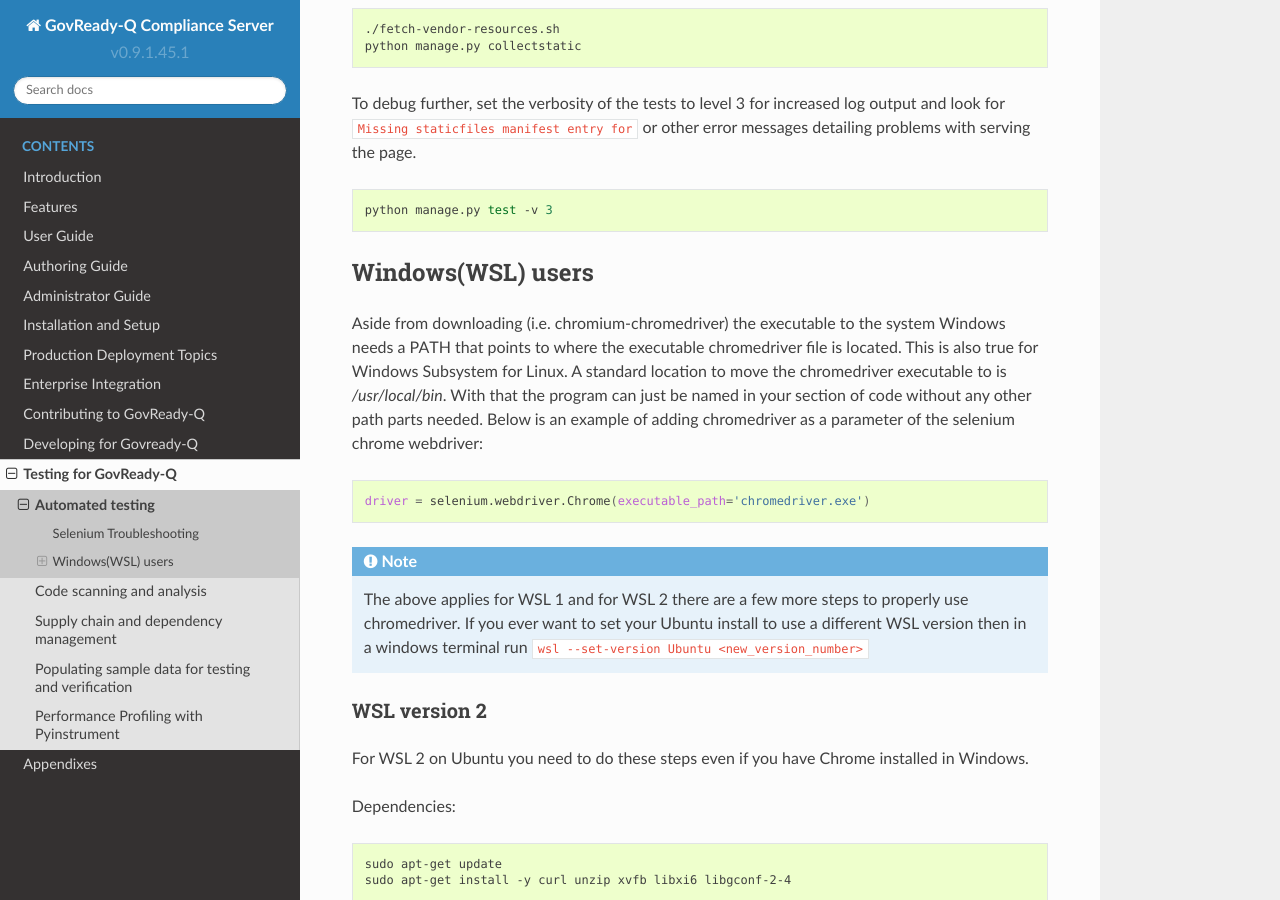
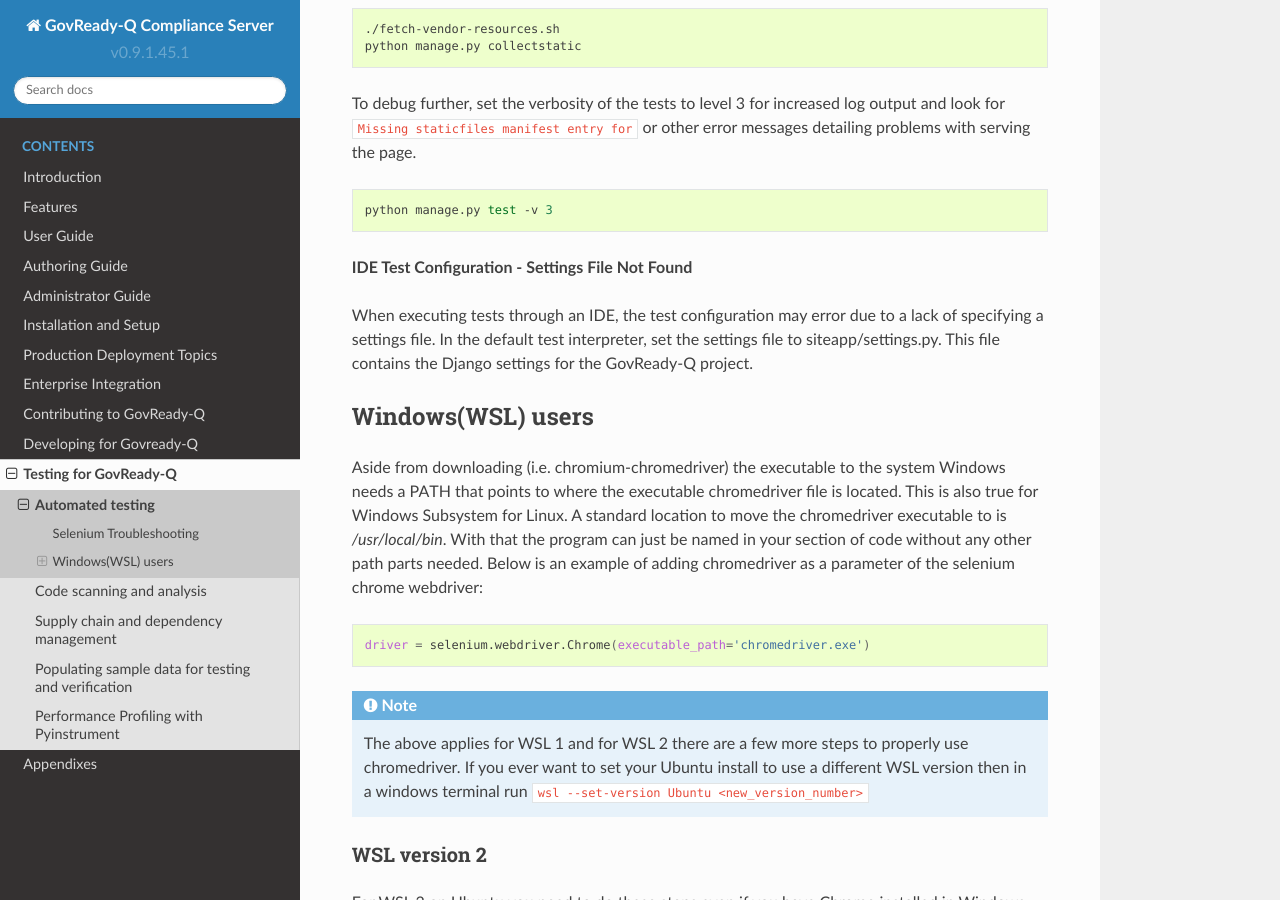
Before and after one commit to GovReady/govready-q-docs, a Sphinx documentation site: the page built from source/testing-for-govready-q/automated-testing.rst, in a window 1280 px wide and 900 px high, scrolled down 1628 px. Built offline with Sphinx 7.4.7 and the Read the Docs theme 2.0.0, drawn with Linux system fonts in a browser that asks for light colours.

Commit message:
Added note for configuring test harness in IDE.

```diff
--- a/source/testing-for-govready-q/automated-testing.rst
+++ b/source/testing-for-govready-q/automated-testing.rst
@@ -92,6 +92,14 @@
 
     python manage.py test -v 3
 
+
+**IDE Test Configuration - Settings File Not Found**
+
+When executing tests through an IDE, the test configuration may error due to a lack of specifying a settings file.
+In the default test interpreter, set the settings file to siteapp/settings.py.
+This file contains the Django settings for the GovReady-Q project.
+
+
 Windows(WSL) users
 ~~~~~~~~~~~~~~~~~~~~~
 
```
